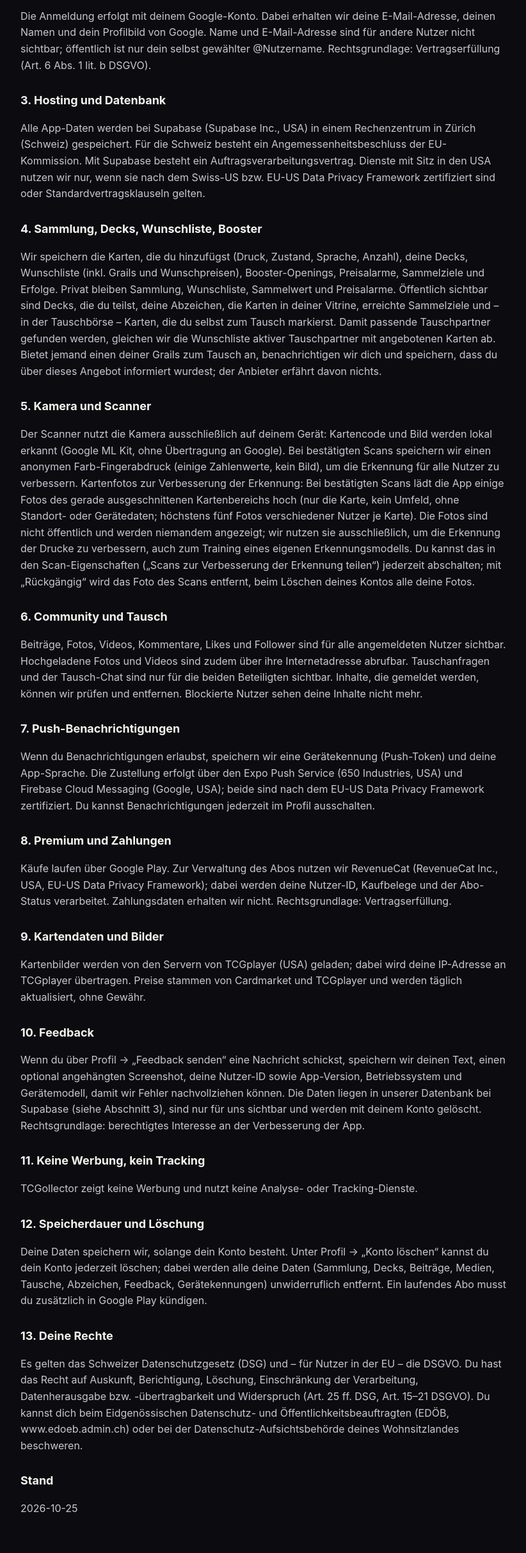
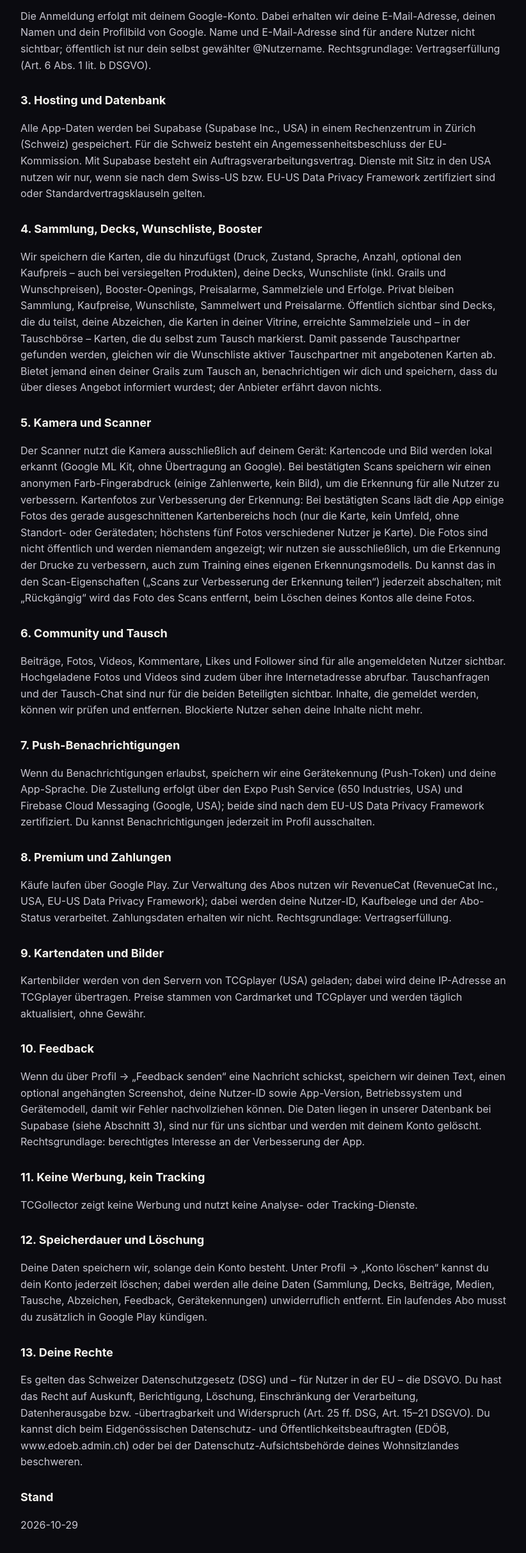
Before and after one commit to Emin58Win/tcgollector-legal, a plain HTML site: page datenschutz.html in a window 1280 px wide. Shown: the part 512-2939 px from the top of the page at 64% size, without its empty margins (228-1050 px from the left). Drawn offline with Linux system fonts and the light colour scheme.

Commit message:
Datenschutz: Kaufpreise ergänzt (Stand 2026-10-29)

```diff
--- a/datenschutz.html
+++ b/datenschutz.html
@@ -7,7 +7,7 @@
 <h2>1. Verantwortlicher</h2><p>Verantwortlich für die Datenverarbeitung in der App TCGollector:<br><br>Muhammed Cam<br>Linsentalstrasse 5<br>8482 Sennhof<br>Schweiz<br>E-Mail: info@tcgollector.com<br><br>Für alle Fragen zum Datenschutz und zur Ausübung deiner Rechte genügt eine E-Mail an die oben genannte Adresse.</p>
 <h2>2. Konto und Anmeldung</h2><p>Die Anmeldung erfolgt mit deinem Google-Konto. Dabei erhalten wir deine E-Mail-Adresse, deinen Namen und dein Profilbild von Google. Name und E-Mail-Adresse sind für andere Nutzer nicht sichtbar; öffentlich ist nur dein selbst gewählter @Nutzername. Rechtsgrundlage: Vertragserfüllung (Art. 6 Abs. 1 lit. b DSGVO).</p>
 <h2>3. Hosting und Datenbank</h2><p>Alle App-Daten werden bei Supabase (Supabase Inc., USA) in einem Rechenzentrum in Zürich (Schweiz) gespeichert. Für die Schweiz besteht ein Angemessenheitsbeschluss der EU-Kommission. Mit Supabase besteht ein Auftragsverarbeitungsvertrag. Dienste mit Sitz in den USA nutzen wir nur, wenn sie nach dem Swiss-US bzw. EU-US Data Privacy Framework zertifiziert sind oder Standardvertragsklauseln gelten.</p>
-<h2>4. Sammlung, Decks, Wunschliste, Booster</h2><p>Wir speichern die Karten, die du hinzufügst (Druck, Zustand, Sprache, Anzahl), deine Decks, Wunschliste (inkl. Grails und Wunschpreisen), Booster-Openings, Preisalarme, Sammelziele und Erfolge. Privat bleiben Sammlung, Wunschliste, Sammelwert und Preisalarme. Öffentlich sichtbar sind Decks, die du teilst, deine Abzeichen, die Karten in deiner Vitrine, erreichte Sammelziele und – in der Tauschbörse – Karten, die du selbst zum Tausch markierst. Damit passende Tauschpartner gefunden werden, gleichen wir die Wunschliste aktiver Tauschpartner mit angebotenen Karten ab. Bietet jemand einen deiner Grails zum Tausch an, benachrichtigen wir dich und speichern, dass du über dieses Angebot informiert wurdest; der Anbieter erfährt davon nichts.</p>
+<h2>4. Sammlung, Decks, Wunschliste, Booster</h2><p>Wir speichern die Karten, die du hinzufügst (Druck, Zustand, Sprache, Anzahl, optional den Kaufpreis – auch bei versiegelten Produkten), deine Decks, Wunschliste (inkl. Grails und Wunschpreisen), Booster-Openings, Preisalarme, Sammelziele und Erfolge. Privat bleiben Sammlung, Kaufpreise, Wunschliste, Sammelwert und Preisalarme. Öffentlich sichtbar sind Decks, die du teilst, deine Abzeichen, die Karten in deiner Vitrine, erreichte Sammelziele und – in der Tauschbörse – Karten, die du selbst zum Tausch markierst. Damit passende Tauschpartner gefunden werden, gleichen wir die Wunschliste aktiver Tauschpartner mit angebotenen Karten ab. Bietet jemand einen deiner Grails zum Tausch an, benachrichtigen wir dich und speichern, dass du über dieses Angebot informiert wurdest; der Anbieter erfährt davon nichts.</p>
 <h2>5. Kamera und Scanner</h2><p>Der Scanner nutzt die Kamera ausschließlich auf deinem Gerät: Kartencode und Bild werden lokal erkannt (Google ML Kit, ohne Übertragung an Google). Bei bestätigten Scans speichern wir einen anonymen Farb-Fingerabdruck (einige Zahlenwerte, kein Bild), um die Erkennung für alle Nutzer zu verbessern. Kartenfotos zur Verbesserung der Erkennung: Bei bestätigten Scans lädt die App einige Fotos des gerade ausgeschnittenen Kartenbereichs hoch (nur die Karte, kein Umfeld, ohne Standort- oder Gerätedaten; höchstens fünf Fotos verschiedener Nutzer je Karte). Die Fotos sind nicht öffentlich und werden niemandem angezeigt; wir nutzen sie ausschließlich, um die Erkennung der Drucke zu verbessern, auch zum Training eines eigenen Erkennungsmodells. Du kannst das in den Scan-Eigenschaften („Scans zur Verbesserung der Erkennung teilen“) jederzeit abschalten; mit „Rückgängig“ wird das Foto des Scans entfernt, beim Löschen deines Kontos alle deine Fotos.</p>
 <h2>6. Community und Tausch</h2><p>Beiträge, Fotos, Videos, Kommentare, Likes und Follower sind für alle angemeldeten Nutzer sichtbar. Hochgeladene Fotos und Videos sind zudem über ihre Internetadresse abrufbar. Tauschanfragen und der Tausch-Chat sind nur für die beiden Beteiligten sichtbar. Inhalte, die gemeldet werden, können wir prüfen und entfernen. Blockierte Nutzer sehen deine Inhalte nicht mehr.</p>
 <h2>7. Push-Benachrichtigungen</h2><p>Wenn du Benachrichtigungen erlaubst, speichern wir eine Gerätekennung (Push-Token) und deine App-Sprache. Die Zustellung erfolgt über den Expo Push Service (650 Industries, USA) und Firebase Cloud Messaging (Google, USA); beide sind nach dem EU-US Data Privacy Framework zertifiziert. Du kannst Benachrichtigungen jederzeit im Profil ausschalten.</p>
@@ -17,4 +17,4 @@
 <h2>11. Keine Werbung, kein Tracking</h2><p>TCGollector zeigt keine Werbung und nutzt keine Analyse- oder Tracking-Dienste.</p>
 <h2>12. Speicherdauer und Löschung</h2><p>Deine Daten speichern wir, solange dein Konto besteht. Unter Profil → „Konto löschen“ kannst du dein Konto jederzeit löschen; dabei werden alle deine Daten (Sammlung, Decks, Beiträge, Medien, Tausche, Abzeichen, Feedback, Gerätekennungen) unwiderruflich entfernt. Ein laufendes Abo musst du zusätzlich in Google Play kündigen.</p>
 <h2>13. Deine Rechte</h2><p>Es gelten das Schweizer Datenschutzgesetz (DSG) und – für Nutzer in der EU – die DSGVO. Du hast das Recht auf Auskunft, Berichtigung, Löschung, Einschränkung der Verarbeitung, Datenherausgabe bzw. -übertragbarkeit und Widerspruch (Art. 25 ff. DSG, Art. 15–21 DSGVO). Du kannst dich beim Eidgenössischen Datenschutz- und Öffentlichkeitsbeauftragten (EDÖB, www.edoeb.admin.ch) oder bei der Datenschutz-Aufsichtsbehörde deines Wohnsitzlandes beschweren.</p>
-<h2>Stand</h2><p>2026-10-25</p></main></body></html>
+<h2>Stand</h2><p>2026-10-29</p></main></body></html>
```
Also changed, not shown: nutzungsbedingungen.html (+1 -1 lines), privacy.html (+2 -2 lines), terms.html (+1 -1 lines).
